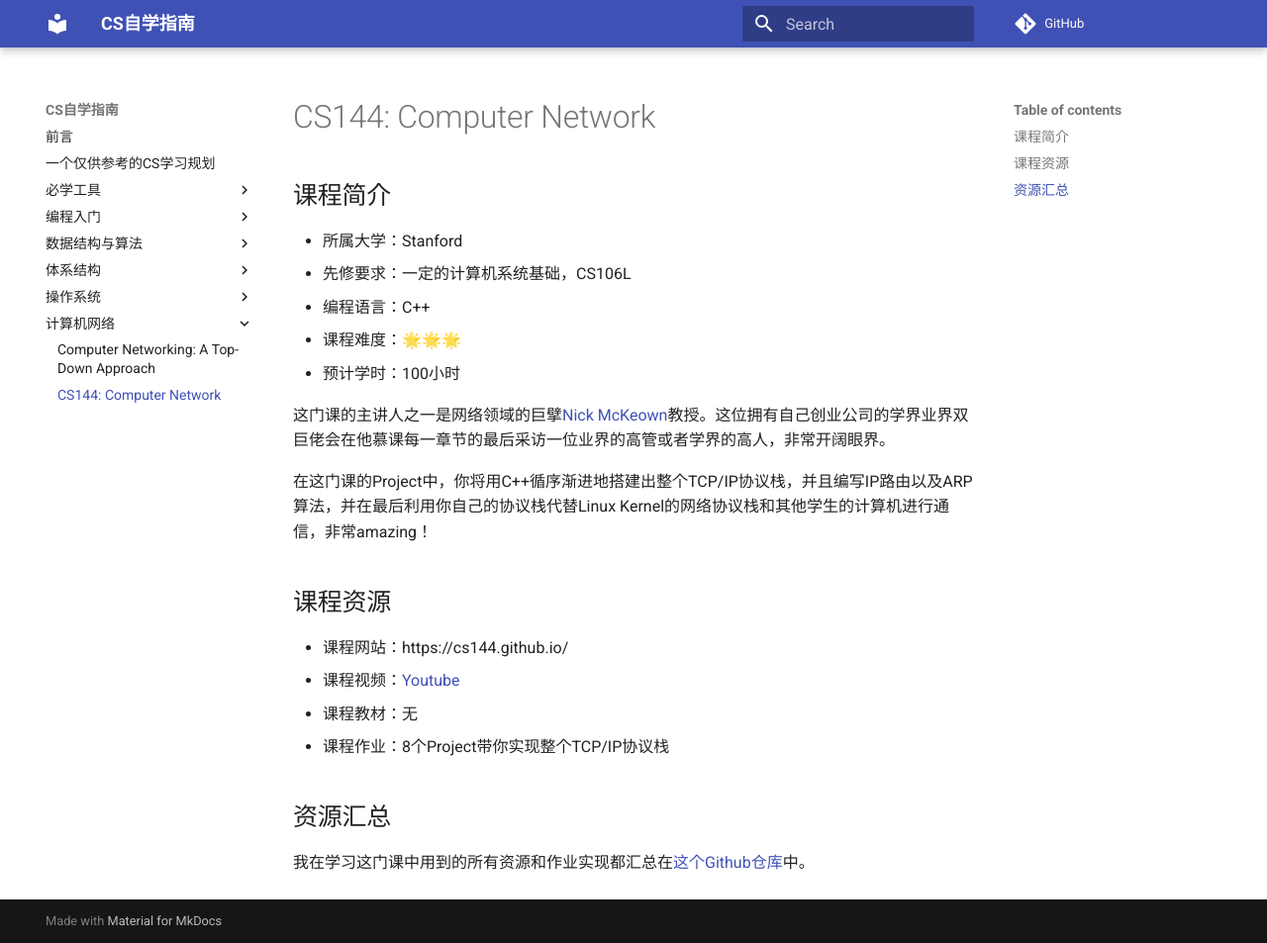
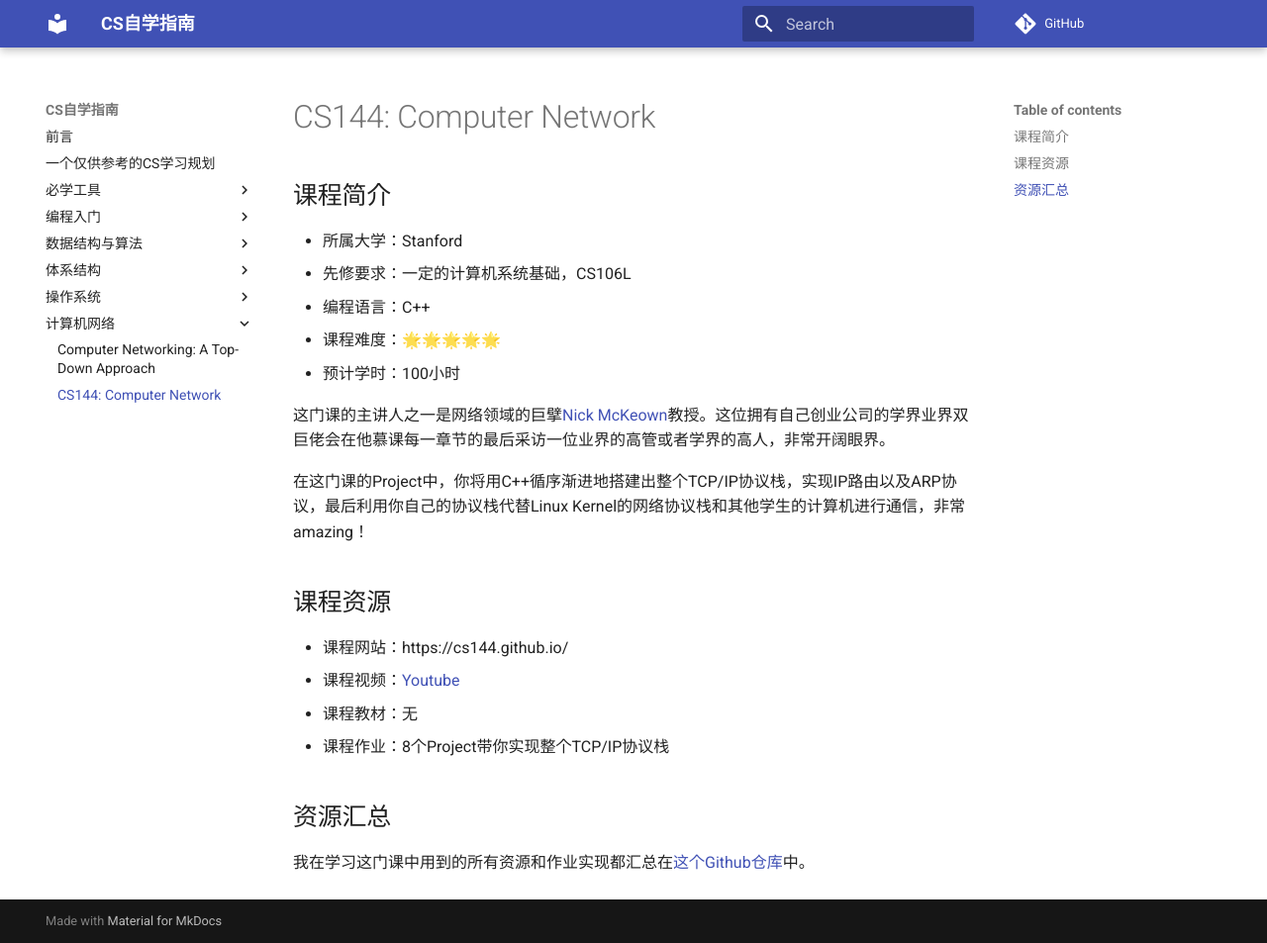
Before and after one commit to PKUFlyingPig/cs-self-learning, an MkDocs documentation site: the page built from docs/计算机网络/CS144.md, in a window 1280 px wide and 953 px high. Shown: the whole window at 99% size. Built offline with MkDocs 1.6.1 and Material for MkDocs 9.7.7, drawn with Linux system fonts in a browser that asks for light colours; comment, search, counter and statistics services are not loaded.

Commit message:
fix some typo

```diff
--- a/docs/计算机网络/CS144.md
+++ b/docs/计算机网络/CS144.md
@@ -3,12 +3,12 @@
 - 所属大学：Stanford
 - 先修要求：一定的计算机系统基础，CS106L
 - 编程语言：C++
-- 课程难度：🌟🌟🌟
+- 课程难度：🌟🌟🌟🌟🌟
 - 预计学时：100小时
 
 这门课的主讲人之一是网络领域的巨擘[Nick McKeown](http://yuba.stanford.edu/~nickm/index.html)教授。这位拥有自己创业公司的学界业界双巨佬会在他慕课每一章节的最后采访一位业界的高管或者学界的高人，非常开阔眼界。
 
-在这门课的Project中，你将用C++循序渐进地搭建出整个TCP/IP协议栈，并且编写IP路由以及ARP算法，并在最后利用你自己的协议栈代替Linux Kernel的网络协议栈和其他学生的计算机进行通信，非常amazing！
+在这门课的Project中，你将用C++循序渐进地搭建出整个TCP/IP协议栈，实现IP路由以及ARP协议，最后利用你自己的协议栈代替Linux Kernel的网络协议栈和其他学生的计算机进行通信，非常amazing！
 
 ## 课程资源
 - 课程网站：https://cs144.github.io/
```
Also changed, not shown: docs/体系结构/ N2T.md (deleted, +0 -29 lines), docs/电子基础/EE16A.md (added, +1 -0 lines).
